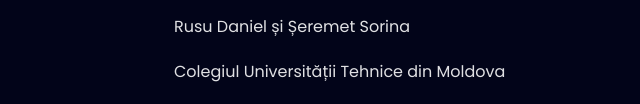
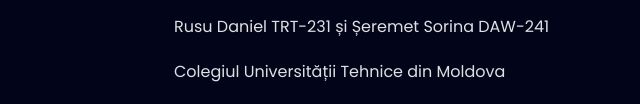
Before and after one commit to gryckly/Colegiul-UTM, a plain HTML site: page index.html in a window 1280 px wide. Shown: the part 454-558 px from the top of the page, without its empty margins (66-706 px from the left). Drawn offline with nearby package versions, Linux system fonts and the light colour scheme.

Commit message:
index.html

```diff
--- a/index.html
+++ b/index.html
@@ -30,7 +30,7 @@
             <div class="text-sci">
                 <h2>Proiect<br><span>Ecuații și Inecuații iraționale</span></h2>
 
-                <p>Rusu Daniel și Șeremet Sorina
+                <p>Rusu Daniel TRT-231 și Șeremet Sorina DAW-241
                     <p>Colegiul Universității Tehnice din Moldova</p>
                 </p>
 
```
